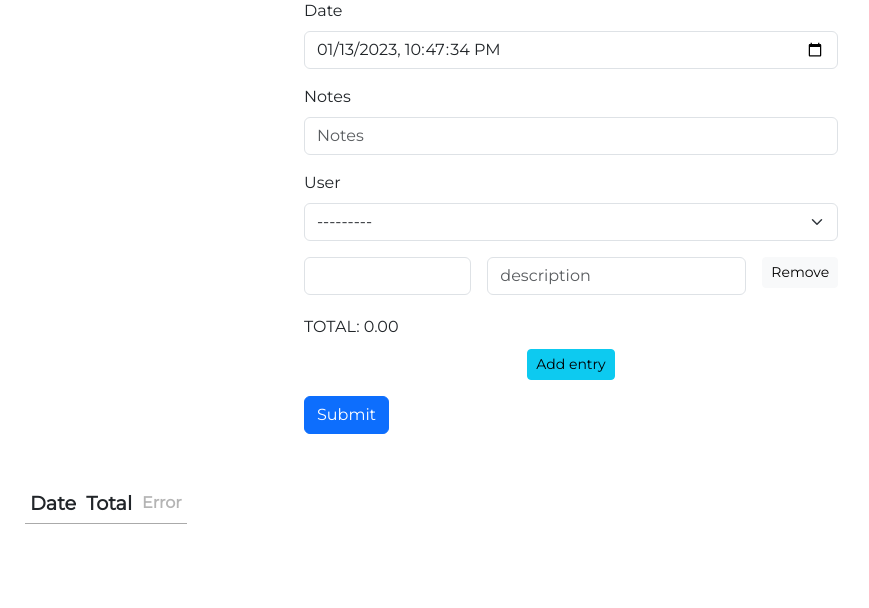
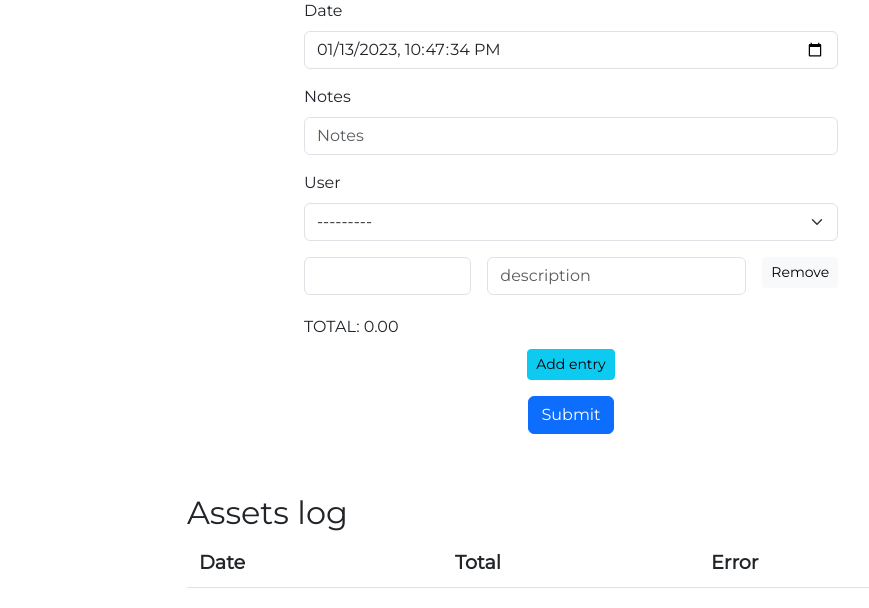
Before and after one commit to paolomarr/finanze-django, a Django app: page /movimenti/assets in a window 1280 px wide. Shown: the part 192-800 px from the top of the page, without its empty margins (69-938 px from the left). Run offline with Django 3.2, Linux system fonts and the light colour scheme; the visitor is signed in with stand-in values (Sample User, id 1); data comes from the database, SQL or seed files in the repository; data that the repository does not hold is empty; style sheets or scripts are compiled from the project's sources; parts of the project's set-up code (start-up, migrations or seed data) failed here and were passed over; some libraries are stand-ins or nearby versions.

Commit message:
#9 fix assets table

```diff
--- a/app/finanze/movimenti/templates/movimenti/assetbalance.html
+++ b/app/finanze/movimenti/templates/movimenti/assetbalance.html
@@ -45,7 +45,9 @@ Registra bilancio corrente
 			<div>{% translate "TOTAL" %}: <span id="sum">{{totalassets | floatformat:2}}</span></div>
 			<div class="d-flex justify-content-center"><button type="button" id="addbutton" class="btn btn-info btn-sm">{% translate "Add entry" %}</button></div>
 		</div>
-		{% bootstrap_button button_type="button" content=_("Submit") name="submit" %}
+		<div class="d-flex justify-content-center">
+			{% bootstrap_button button_type="button" content=_("Submit") name="submit" %}
+		</div>
 		<!-- <button class="btn btn-primary" type="submit" value="Submit">Registra</button> -->
 			</form>
 		</div>
@@ -55,25 +57,20 @@ Registra bilancio corrente
 			<div id="messages"></div>
 		</div>
 	</div>
-	<div class="row justify-content-center">
-		<div class="col"><table>
-				<thead>
-					<tr>
-						<th>{% translate "Date" %}</th>
-						<th>{% translate "Total" %}</th>
-						<th class="lessimportant">{% translate "Error" %}</th>
-					</tr>
-				</thead>
-				<tbody>
-					{% for asset in assets %}
-					<tr>
-						<td>{{asset.date | date:'d/m/Y H:i'}}</td>
-						<td>{{asset.totbalance | floatformat:2}}</td>
-						<td class="lessimportant">{{asset.error | floatformat:2 }}</td>
-					</tr>
-					{% endfor %}
-				</tbody>
-			</table></div>
+	<div class="container" style="max-width: 768px;">
+		<div class="row h2 mb-3">{% translate "Assets log" %}</div>
+		<div class="row justify-content-center border-bottom">
+			<div class="table-header col-4">{% translate "Date" %}</div>
+			<div class="table-header col-4">{% translate "Total" %}</div>
+			<div class="table-header col-4">{% translate "Error" %}</div>
+		</div>
+		{% for asset in assets %}
+		<div class="row justify-content-center border-bottom">
+			<div class="col-4">{{asset.date | date:'d/m/Y H:i'}}</div>
+			<div class="col-4">{{asset.totbalance | floatformat:2}}</div>
+			<div class="col-4">{{asset.error | floatformat:2}}</div>
+		</div>
+		{% endfor %}
 	</div>
 </div>
 {% endblock %}
```
